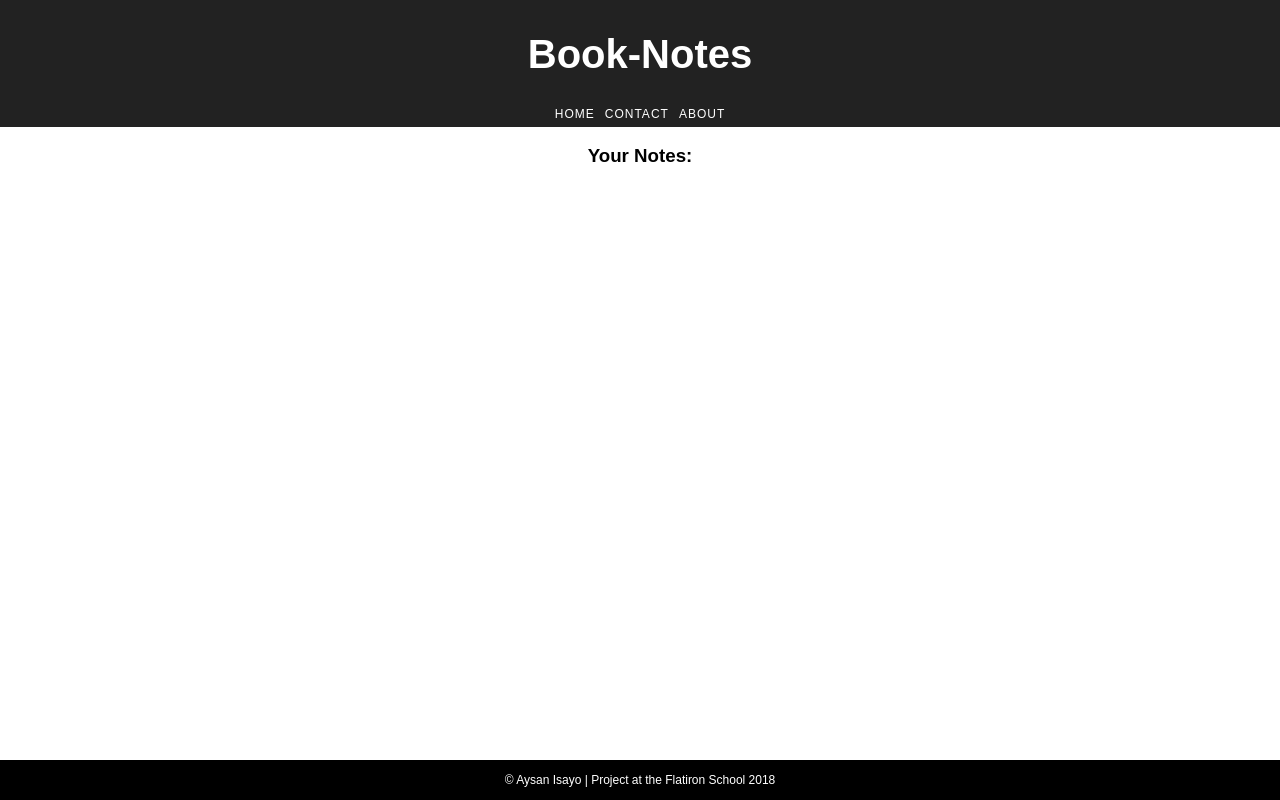
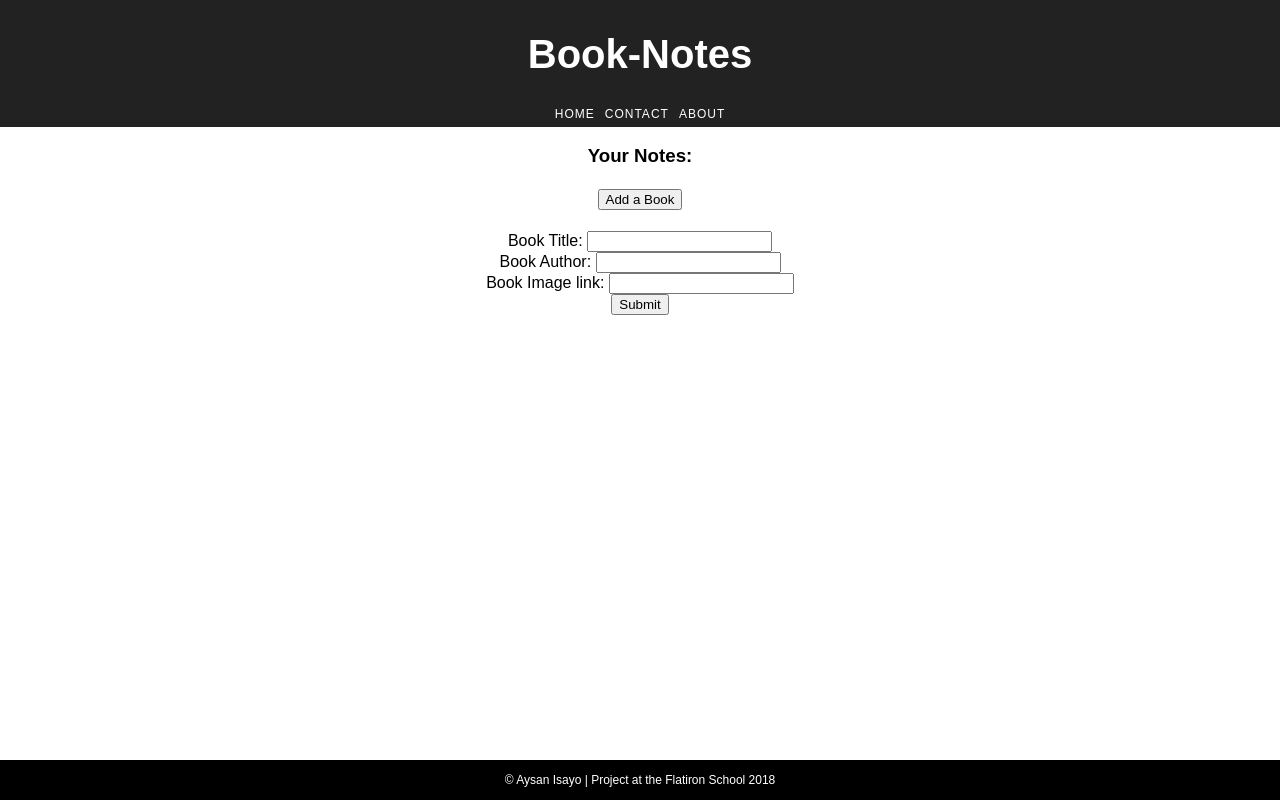
Before and after one commit to OlesyaMiller/react, a React (Create React App) app in the folder notes-client/: page / in a window 1280 px wide. Built offline with nearby package versions, Linux system fonts and the light colour scheme.

Commit message:
created add book form

```diff
--- a/notes-client/src/components/books/BookForm.js
+++ b/notes-client/src/components/books/BookForm.js
@@ -1,10 +1,40 @@
 import React, { Component } from 'react';
 
+  class BookForm extends Component {
+    constructor(props) {
+      super(props);
 
-  class BookForm extends Component {
+      this.state = {
+        title: "",
+        author: "",
+        img_url: "",
+      }
+    }
+
+    handleEvent = (event) => {
+
+    }
+
     render(){
       return (
-        <h1> Add a Book </h1>
+        <div>
+          <h4><button> Add a Book </button></h4>
+          <form>
+            <label htmlFor="title">Book Title: </label>
+            <input type="text" name="title" onChange={event => this.handleOnChange(event)} />
+            <br />
+            <label htmlFor="author">Book Author: </label>
+            <input type="text" name="author" onChange={event => this.handleOnChange(event)} />
+            <br />
+            <label htmlFor="img_url">Book Image link: </label>
+            <input type="text" name="img_url" onChange={event => this.handleOnChange(event)}htmlFor />
+            <br />
+            <input type="submit" />
+          </form>
+        </div>
       )
     }
   }
+
+
+export default BookForm;
--- a/notes-client/src/components/books/Books.js
+++ b/notes-client/src/components/books/Books.js
@@ -1,10 +1,14 @@
 import React, { Component } from 'react';
+import BookForm from './BookForm';
 
 
   class Books extends Component {
     render(){
       return (
-        <h3> Your Notes: </h3>
+        <div>
+          <h3> Your Notes: </h3>
+          <BookForm />
+        </div>
       )
     }
   }
```
